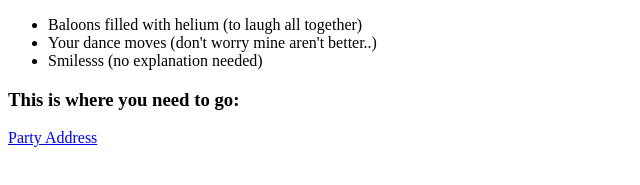
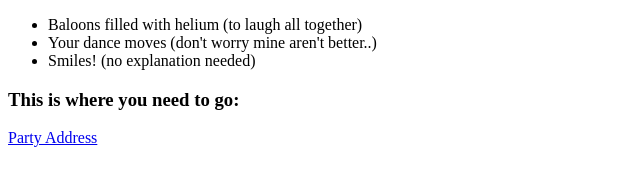
Before and after one commit to obrikoci/Birthday-Invite, a plain HTML site: page index.html in a window 1280 px wide. Shown: the part 457-642 px from the top of the page, 0-640 px from the left. Drawn offline with Linux system fonts and the light colour scheme.

Commit message:
initial commit

```diff
--- a/index.html
+++ b/index.html
@@ -7,7 +7,7 @@
 <ul>
     <li>Baloons filled with helium (to laugh all together)</li>
     <li>Your dance moves (don't worry mine aren't better..)</li>
-    <li>Smilesss (no explanation needed)</li>
+    <li>Smiles! (no explanation needed)</li>
 </ul>
 
 <h3>This is where you need to go:</h3>
```
